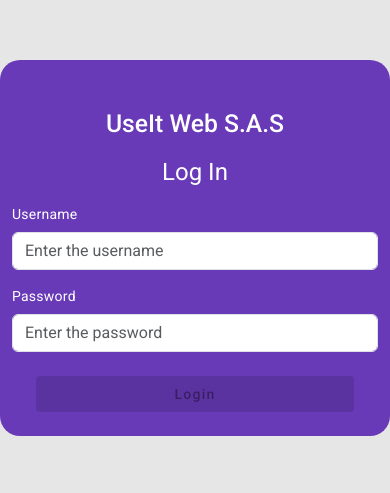
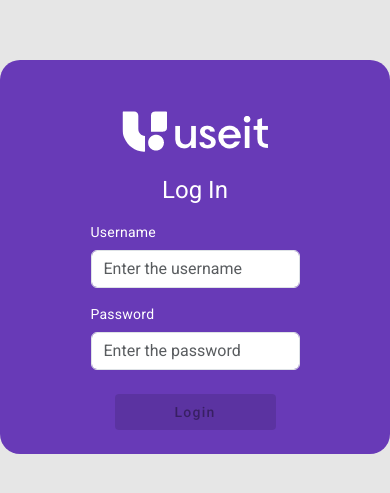
Before and after one commit to JuanPabloSR/UseItChallenge, an Angular app: page /auth/login in a window 390 px wide. Shown: the part 193-686 px from the top of the page. Built offline with nearby package versions, Linux system fonts and the light colour scheme.

Commit message:
Se realizarón cambios en el diseño del toolbar, login se corrigio el responsive de la tabla

```diff
--- a/src/app/auth/pages/login/login.component.html
+++ b/src/app/auth/pages/login/login.component.html
@@ -1,7 +1,8 @@
 <div class="container">
   <div class="row justify-content-center animate__animated animate__fadeIn">
-    <div class="col-lg-4 col-md-6 col-sm-8 container-login">
-      <h1 class="text-center mt-5 fs-2 fw-medium">UseIt Web S.A.S</h1>
+    <div class="col-lg-4 col-md-6 col-sm-8 container-login d-flex align-items-center flex-column">
+      <img src="assets/logo_white.png" alt="logo" class="mt-5"/>
+
       <h1 class="text-center m-3">Log In</h1>
       <form [formGroup]="formLogin" (ngSubmit)="login()">
         <div class="mb-3 text-start">
--- a/src/app/users/components/toolbar/toolbar.component.css
+++ b/src/app/users/components/toolbar/toolbar.component.css
@@ -15,3 +15,7 @@
 .menu-button {
   margin-right: 8px;
 }
+
+.logo{
+  width: 120px;
+}
--- a/src/app/users/components/toolbar/toolbar.component.html
+++ b/src/app/users/components/toolbar/toolbar.component.html
@@ -1,6 +1,6 @@
 <mat-toolbar color="primary">
   <div class="title-container">
-    <h1 class="title">UseIt Web S.A.S</h1>
+    <img src="assets/logo_white.png" alt="logo" class="logo">
   </div>
 
   <div class="spacer"></div>
--- a/src/app/users/pages/users-list/users-list.component.css
+++ b/src/app/users/pages/users-list/users-list.component.css
@@ -5,3 +5,8 @@ table {
 th.mat-sort-header-sorted {
   color: black;
 }
+
+.table-container {
+  overflow-x: auto;
+
+}
--- a/src/app/users/pages/users-list/users-list.component.html
+++ b/src/app/users/pages/users-list/users-list.component.html
@@ -1,10 +1,9 @@
 <app-toolbar></app-toolbar>
 <div class="container">
-
   <mat-form-field class="mt-5">
     <mat-icon matPrefix>search</mat-icon>
 
-    <input matInput [formControl]="searchControl" placeholder="Search "  />
+    <input matInput [formControl]="searchControl" placeholder="Search " />
     <button
       mat-icon-button
       *ngIf="searchControl.value"
@@ -15,6 +14,7 @@
       <mat-icon>close</mat-icon>
     </button>
   </mat-form-field>
+  <div class="table-container">
     <table
       mat-table
       [dataSource]="usersDataSource"
@@ -61,7 +61,6 @@
         <td mat-cell *matCellDef="let element">{{ element.lastName }}</td>
       </ng-container>
 
-
       <!-- Gender Column -->
       <ng-container matColumnDef="gender">
         <th
@@ -88,7 +87,6 @@
         <td mat-cell *matCellDef="let element">{{ element.age }}</td>
       </ng-container>
 
-
       <!-- Details Column -->
       <ng-container matColumnDef="details">
         <th mat-header-cell *matHeaderCellDef>Details</th>
@@ -97,7 +95,8 @@
             mat-mini-fab
             color="primary"
             routerLink="/users/details/{{ element.id }}"
-        ><mat-icon class="aling-center"> visibility </mat-icon>
+          >
+            <mat-icon class="aling-center"> visibility </mat-icon>
           </button>
         </td>
       </ng-container>
@@ -105,7 +104,8 @@
       <tr mat-header-row *matHeaderRowDef="displayedColumns"></tr>
       <tr mat-row *matRowDef="let row; columns: displayedColumns"></tr>
     </table>
-  <div>
+  </div>
+
   <mat-paginator
     [pageSizeOptions]="pageSizeOptions"
     [pageSize]="filterOptions.count"
@@ -114,6 +114,6 @@
     aria-label="Select page"
   >
   </mat-paginator>
-  </div>
+
   <mat-spinner *ngIf="isLoading" class="spinner"></mat-spinner>
 </div>
```
Also changed, not shown: src/assets/logo_white.png (added). Lines whose indentation alone changed are shown as unchanged.
